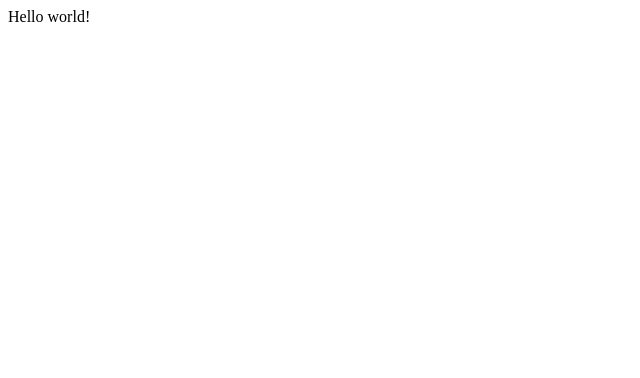
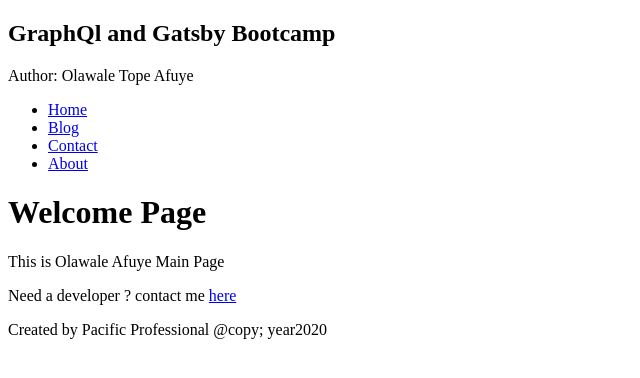
Before and after one commit to walosha/Gatsby-Bootcamp, a Gatsby site: page / in a window 1280 px wide. Shown: the whole page, without its empty margins (0-640 px from the left). Built offline with nearby package versions, Linux system fonts and the light colour scheme; Gatsby itself is replaced by a stand-in of ours.

Commit message:
setup gatsby grapghql playground

```diff
--- a/gatsby-config.js
+++ b/gatsby-config.js
@@ -6,5 +6,9 @@
 
 module.exports = {
   /* Your site config here */
-  plugins: [],
+  siteMetadata: {
+    title: "GraphQl and Gatsby Bootcamp",
+    author: "Olawale Tope Afuye",
+  },
+  plugins: ["gatsby-transformer-remark", "gatsby-plugin-react-helmet"],
 }
--- /dev/null
+++ b/src/components/Footer.js
@@ -0,0 +1,11 @@
+import React from "react"
+
+export default function Footer() {
+  return (
+    <div>
+      <p>
+        Created by Pacific Professional @copy; year{new Date().getFullYear()}
+      </p>
+    </div>
+  )
+}
--- /dev/null
+++ b/src/components/Header.js
@@ -0,0 +1,37 @@
+import React from "react"
+import { Link, graphql, useStaticQuery } from "gatsby"
+
+export default function Footer() {
+  const response = useStaticQuery(graphql`
+    query {
+      site {
+        siteMetadata {
+          title
+          author
+        }
+      }
+    }
+  `)
+  console.log(response)
+  return (
+    <header>
+      <h2>{response.site.siteMetadata.title}</h2>
+      <p>Author: {response.site.siteMetadata.author}</p>
+
+      <ul>
+        <li>
+          <Link to="/">Home</Link>
+        </li>
+        <li>
+          <Link to="/blog">Blog</Link>
+        </li>
+        <li>
+          <Link to="/contact">Contact</Link>
+        </li>
+        <li>
+          <Link to="/about">About</Link>
+        </li>
+      </ul>
+    </header>
+  )
+}
--- /dev/null
+++ b/src/components/Layout.js
@@ -0,0 +1,13 @@
+import React from "react"
+import Header from "./Header"
+import Footer from "./Footer"
+
+export default function Layout({ children }) {
+  return (
+    <div>
+      <Header />
+      {children}
+      <Footer />
+    </div>
+  )
+}
--- a/src/pages/index.js
+++ b/src/pages/index.js
@@ -1,5 +1,15 @@
 import React from "react"
+import { Link } from "gatsby"
+import Layout from "../components/Layout"
 
 export default function Home() {
-  return <div>Hello world!</div>
+  return (
+    <Layout>
+      <h1>Welcome Page</h1>
+      <p>This is Olawale Afuye Main Page </p>
+      <p>
+        Need a developer ? contact me <Link to="/contact">here</Link>
+      </p>
+    </Layout>
+  )
 }
```
Also changed, not shown: gatsby-node.js (added, +12 -0 lines), package.json (+7 -2 lines), src/pages/404.js (added, +10 -0 lines), src/pages/about.js (added, +11 -0 lines), src/pages/blog.js (added, +19 -0 lines), src/pages/contact.js (added, +11 -0 lines), README.md (deleted), 2 other files.
